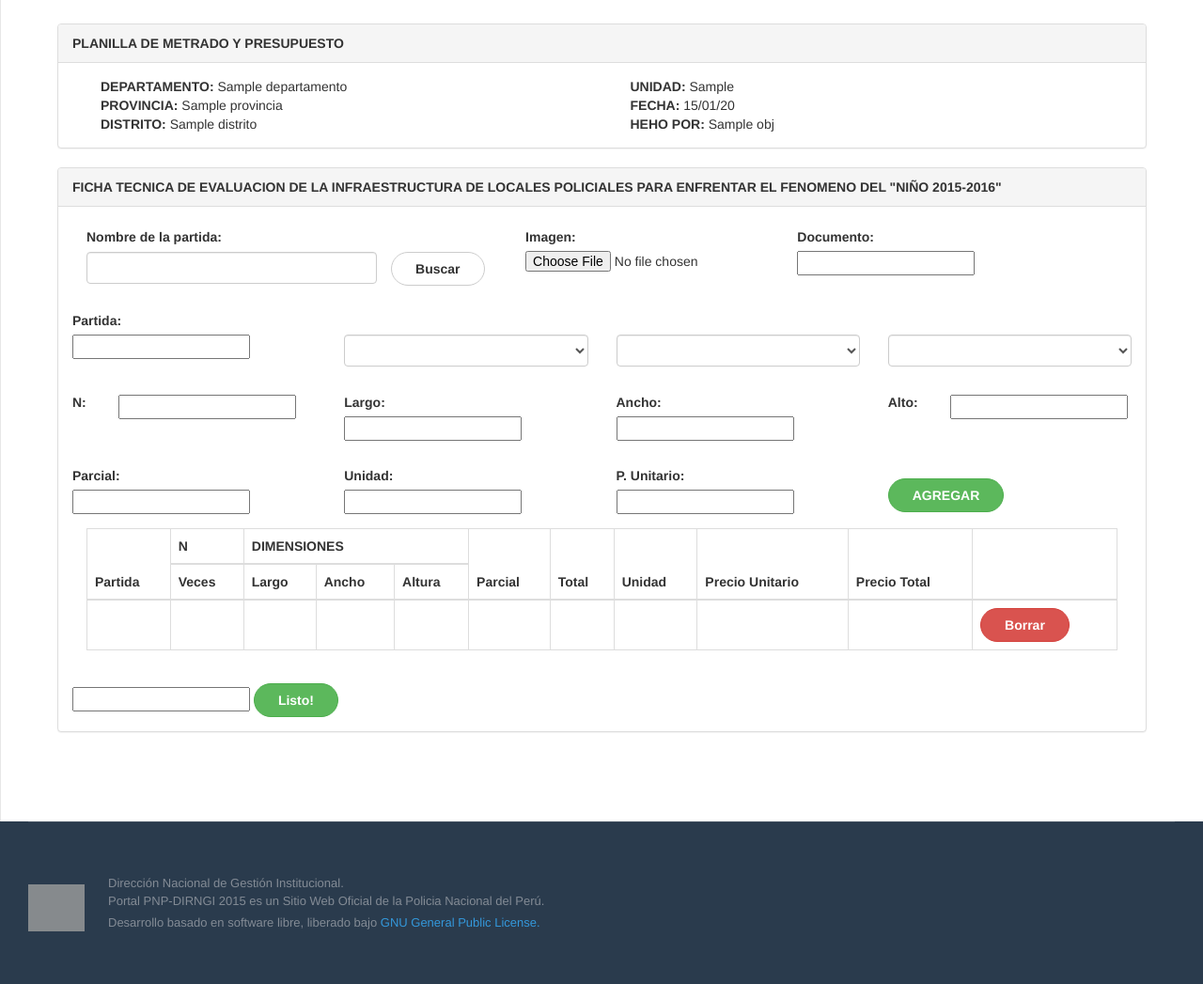
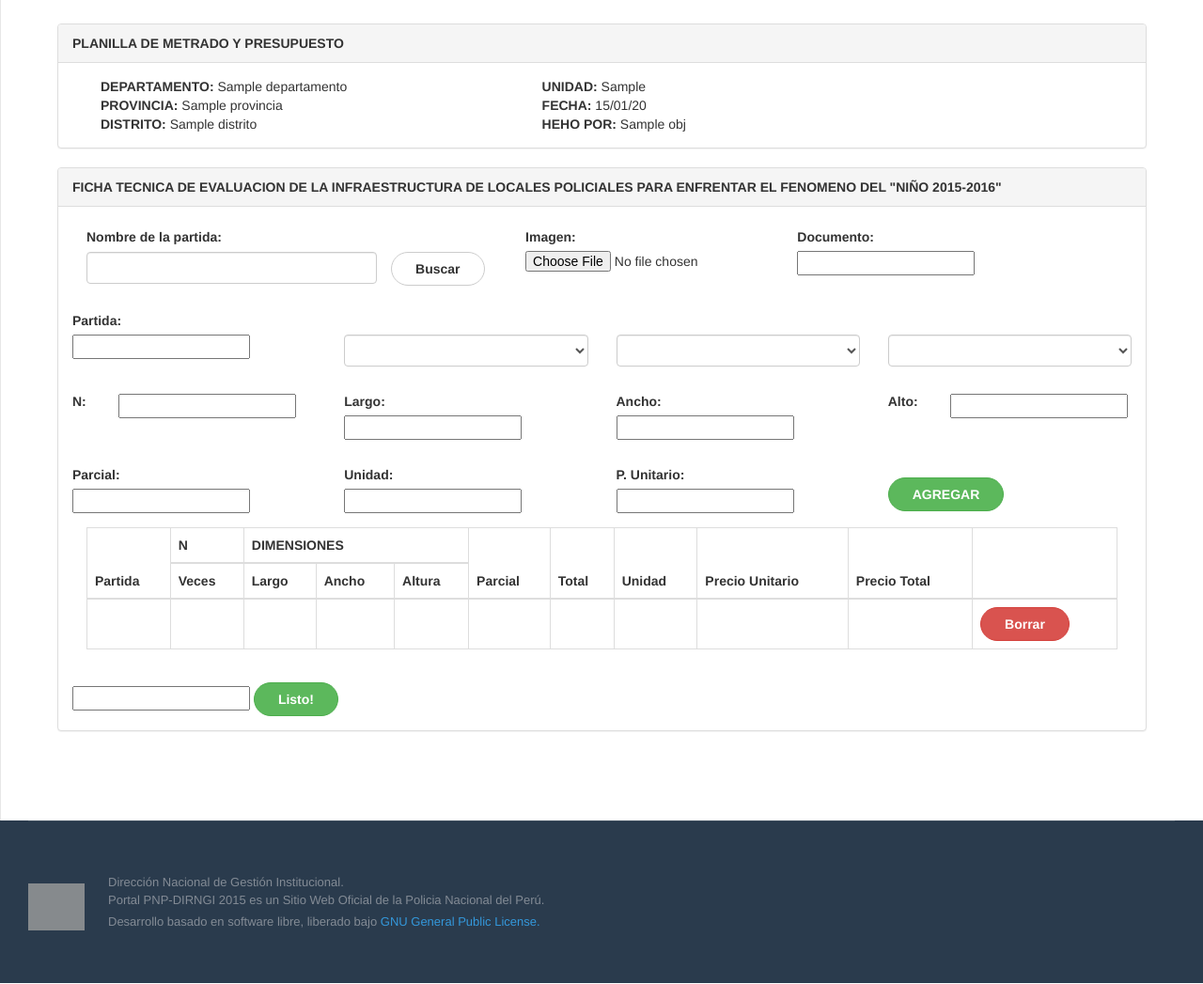
Before and after one commit to sirlo21/sagipnp, a Django app: template templates/metrados/ficha_tecnica.html in a window 1280 px wide. Shown: the part 226-1273 px from the top of the page at 94% size. Run offline with Django 3.2, Linux system fonts and the light colour scheme; the template is opened without the code that fills it: most values are stand-ins (such as "Sample title", 1, 10 or a date in 2020); form fields are guessed from the names that the template uses; lists and menus that the app fills with data are empty; some libraries are stand-ins or nearby versions; grey boxes are pictures that could not be loaded.

Commit message:
change ficha_tecnica.html

```diff
--- a/templates/metrados/ficha_tecnica.html
+++ b/templates/metrados/ficha_tecnica.html
@@ -11,34 +11,34 @@
 
 {% block content %}
 	<div class="row">
-		<div class="col-lg-12">
+		<div class="col-md-12">
 			<div class="panel panel-default">
 				<div class="panel-heading"><strong>PLANILLA DE METRADO Y PRESUPUESTO</strong></div>
 				<div class="panel-body">
-					<div class="col-lg-6">
-						<div class="col-lg-9">
+					<div class="col-md-5">
+						<div class="col-md-9">
 							<span class="control-label bold">DEPARTAMENTO: </span>
 							<span>{{ departamento }}</span>
 						</div>
-						<div class="col-lg-9">
+						<div class="col-md-9">
 							<span class="control-label bold">PROVINCIA: </span>
 							<span>{{ provincia }}</span>
 						</div>
-						<div class="col-lg-9">
+						<div class="col-md-9">
 							<span class="control-label bold">DISTRITO: </span>
 							<span>{{ distrito }}</span>
 						</div>
 					</div>
-					<div class="col-lg-6">
-						<div class="col-lg-9">
+					<div class="col-md-6">
+						<div class="col-md-9">
 							<span class="control-label bold">UNIDAD: </span>
 							<span>{{ obj.unidad_ejecutora }}</span>
 						</div>
-						<div class="col-lg-9">
+						<div class="col-md-9">
 							<span class="control-label bold">FECHA: </span>
 							<span>{{ obj.created_at|date:"d/m/y" }}</span>
 						</div>
-						<div class="col-lg-9">
+						<div class="col-md-9">
 							<span class="control-label bold">HEHO POR: </span>
 							<span>{{ obj.nombre }}</span>
 						</div>
@@ -49,17 +49,17 @@
 	</div>
 	<form class="form-horizontal" role="form" method="post" enctype="multipart/form-data" action id="ficha-tecnica-form">
 		<div class="row">
-			<div class="col-lg-12">
+			<div class="col-md-12">
 				<div class="panel panel-default">
 					<div class="panel-heading"><strong>FICHA TECNICA DE EVALUACION DE LA INFRAESTRUCTURA DE LOCALES POLICIALES PARA ENFRENTAR EL FENOMENO DEL "NIÑO 2015-2016"</strong></div>
 					<div class="panel-body">
 						{% csrf_token %}
 						<div class="row">
-							<div class="col-lg-5">
-								<div class="col-lg-12">
+							<div class="col-md-5">
+								<div class="col-md-12">
 									<label class="control-label" for="id_nombre">
 										<span class="pull-left">Nombre de la partida:</span>
-										<div class="col-lg-3 pull-right">
+										<div class="col-md-3 pull-right">
 											{% for posicion in posicion_ayuda %}
 												{% if posicion == 1 %}
 													<a href="{% url 'show_ayuda' form_ayuda posicion %}" data-toggle="modal" data-target="#{{ posicion }}">
@@ -70,7 +70,7 @@
 										</div>
 									</label>
 								</div>
-								<div class="col-lg-9">
+								<div class="col-md-9">
 									<input id="id_nombre" list="id_name" class="form-control" />
 									<datalist id="id_name">
 										{% for metrado in metrados %}
@@ -80,10 +80,10 @@
 								</div>
 								<button type="button" class="btn btn-default" id="id_buscar">Buscar</button>
 							</div>
-							<div class="col-lg-3">
+							<div class="col-md-3">
 								<label class="control-label" for="id_largo">
 									<span class="pull-left">Imagen:</span>
-									<div class="col-lg-3 pull-right">
+									<div class="col-md-3 pull-right">
 										{% for posicion in posicion_ayuda %}
 											{% if posicion == 2 %}
 												<a href="{% url 'show_ayuda' form_ayuda posicion %}" data-toggle="modal" data-target="#{{ posicion }}">
@@ -95,13 +95,13 @@
 								</label>
 								{{ form.img }}
 								<div class="row">
-									<div class="col-lg-12 errors_img"></div>
+									<div class="col-md-12 errors_img"></div>
 								</div>
 							</div>
-							<div class="col-lg-3">
+							<div class="col-md-3">
 								<label class="control-label" for="id_largo">
 									<span class="pull-left">Documento:</span>
-									<div class="col-lg-3 pull-right">
+									<div class="col-md-3 pull-right">
 										{% for posicion in posicion_ayuda %}
 											{% if posicion == 3 %}
 												<a href="{% url 'show_ayuda' form_ayuda posicion %}" data-toggle="modal" data-target="#{{ posicion }}">
@@ -113,16 +113,16 @@
 								</label>
 								{{ form.doc }}
 								<div class="row">
-									<div class="col-lg-12 errors_doc"></div>
+									<div class="col-md-12 errors_doc"></div>
 								</div>
 							</div>
 						</div>
 						<br/>
 						<div class="row">
-							<div class="col-lg-12">
+							<div class="col-md-12">
 								<label class="control-label" for="id_metrado">
 									<span class="pull-left">Partida:</span>
-									<div class="col-lg-3 pull-right">
+									<div class="col-md-3 pull-right">
 										{% for posicion in posicion_ayuda %}
 											{% if posicion == 2 %}
 												<a href="{% url 'show_ayuda' form_ayuda posicion %}" data-toggle="modal" data-target="#{{ posicion }}">
@@ -133,35 +133,33 @@
 									</div>
 								</label>
 							</div>
-							<div class="col-lg-3">
+							<div class="col-md-3">
 								{{ form.metrado1 }}
+								<div class="errors_metrado1"></div>
 							</div>
-							<div class="col-lg-3">
+							<div class="col-md-3">
 								<select class="form-control" id="id_metrado2" name="metrado2">
 									<option></option>
 								</select>
+								<div class="errors_metrado2"></div>
 							</div>
-							<div class="col-lg-3">
+							<div class="col-md-3">
 								<select class="form-control" id="id_metrado3" name="metrado3">
 									<option></option>
 								</select>
 							</div>
-							<div class="col-lg-3">
+							<div class="col-md-3">
 								<select class="form-control" id="id_metrado4" name="metrado4">
 									<option></option>
 								</select>
 							</div>
-							<div class="row">
-								<div class="col-lg-6 errors_metrado1"></div>
-								<div class="col-lg-6 errors_metrado2"></div>
-							</div>
 						</div>
 						<br/>
 						<div class="row">
-							<div class="col-lg-3">
+							<div class="col-md-3">
 								<label class="control-label" for="id_numero">
 									<span class="pull-left">N:</span>
-									<div class="col-lg-3 pull-right">
+									<div class="col-md-3 pull-right">
 										{% for posicion in posicion_ayuda %}
 											{% if posicion == 3 %}
 												<a href="{% url 'show_ayuda' form_ayuda posicion %}" data-toggle="modal" data-target="#{{ posicion }}">
@@ -173,10 +171,10 @@
 								</label>
 								{{ form.numero }}
 							</div>
-							<div class="col-lg-3">
+							<div class="col-md-3">
 								<label class="control-label" for="id_largo">
 									<span class="pull-left">Largo:</span>
-									<div class="col-lg-3 pull-right">
+									<div class="col-md-3 pull-right">
 										{% for posicion in posicion_ayuda %}
 											{% if posicion == 4 %}
 												<a href="{% url 'show_ayuda' form_ayuda posicion %}" data-toggle="modal" data-target="#{{ posicion }}">
@@ -188,10 +186,10 @@
 								</label>
 								{{ form.largo }}
 							</div>
-							<div class="col-lg-3">
+							<div class="col-md-3">
 								<label class="control-label" for="id_ancho">
 									<span class="pull-left">Ancho:</span>
-									<div class="col-lg-3 pull-right">
+									<div class="col-md-3 pull-right">
 										{% for posicion in posicion_ayuda %}
 											{% if posicion == 5 %}
 												<a href="{% url 'show_ayuda' form_ayuda posicion %}" data-toggle="modal" data-target="#{{ posicion }}">
@@ -203,10 +201,10 @@
 								</label>
 								{{ form.ancho }}
 							</div>
-							<div class="col-lg-3">
+							<div class="col-md-3">
 								<label class="control-label" for="id_alto">
 									<span class="pull-left">Alto:</span>
-									<div class="col-lg-3 pull-right">
+									<div class="col-md-3 pull-right">
 										{% for posicion in posicion_ayuda %}
 											{% if posicion == 6 %}
 												<a href="{% url 'show_ayuda' form_ayuda posicion %}" data-toggle="modal" data-target="#{{ posicion }}">
@@ -221,10 +219,10 @@
 						</div>
 						<br/>
 						<div class="row">
-							<div class="col-lg-3">
+							<div class="col-md-3">
 								<label class="control-label" for="id_parcial">
 									<span class="pull-left">Parcial:</span>
-									<div class="col-lg-3 pull-right">
+									<div class="col-md-3 pull-right">
 										{% for posicion in posicion_ayuda %}
 											{% if posicion == 7 %}
 												<a href="{% url 'show_ayuda' form_ayuda posicion %}" data-toggle="modal" data-target="#{{ posicion }}">
@@ -236,10 +234,10 @@
 								</label>
 								{{ form.parcial }}
 							</div>
-							<div class="col-lg-3">
+							<div class="col-md-3">
 								<label class="control-label" for="id_unidad">
 									<span class="pull-left">Unidad:</span>
-									<div class="col-lg-3 pull-right">
+									<div class="col-md-3 pull-right">
 										{% for posicion in posicion_ayuda %}
 											{% if posicion == 8 %}
 												<a href="{% url 'show_ayuda' form_ayuda posicion %}" data-toggle="modal" data-target="#{{ posicion }}">
@@ -251,10 +249,10 @@
 								</label>
 								{{ form.unidad }}
 							</div>
-							<div class="col-lg-3">
+							<div class="col-md-3">
 								<label class="control-label" for="id_punitario">
 									<span class="pull-left">P. Unitario:</span>
-									<div class="col-lg-3 pull-right">
+									<div class="col-md-3 pull-right">
 										{% for posicion in posicion_ayuda %}
 											{% if posicion == 9 %}
 												<a href="{% url 'show_ayuda' form_ayuda posicion %}" data-toggle="modal" data-target="#{{ posicion }}">
@@ -266,7 +264,7 @@
 								</label>
 								{{ form.punitario }}
 							</div>
-							<div class="col-lg-3">
+							<div class="col-md-3">
 								<br/>
 								<button type="reset" id="add" class="btn btn-success">AGREGAR</button>
 							</div>
```
